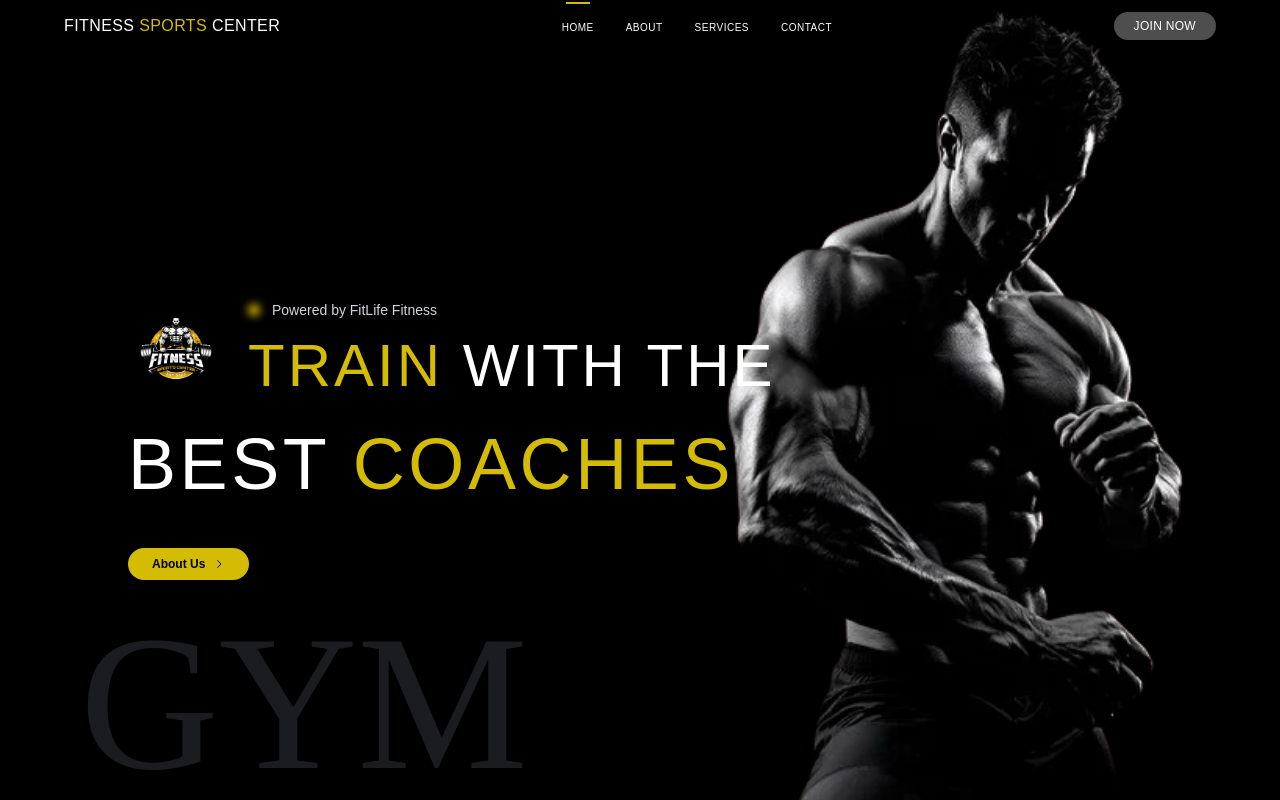
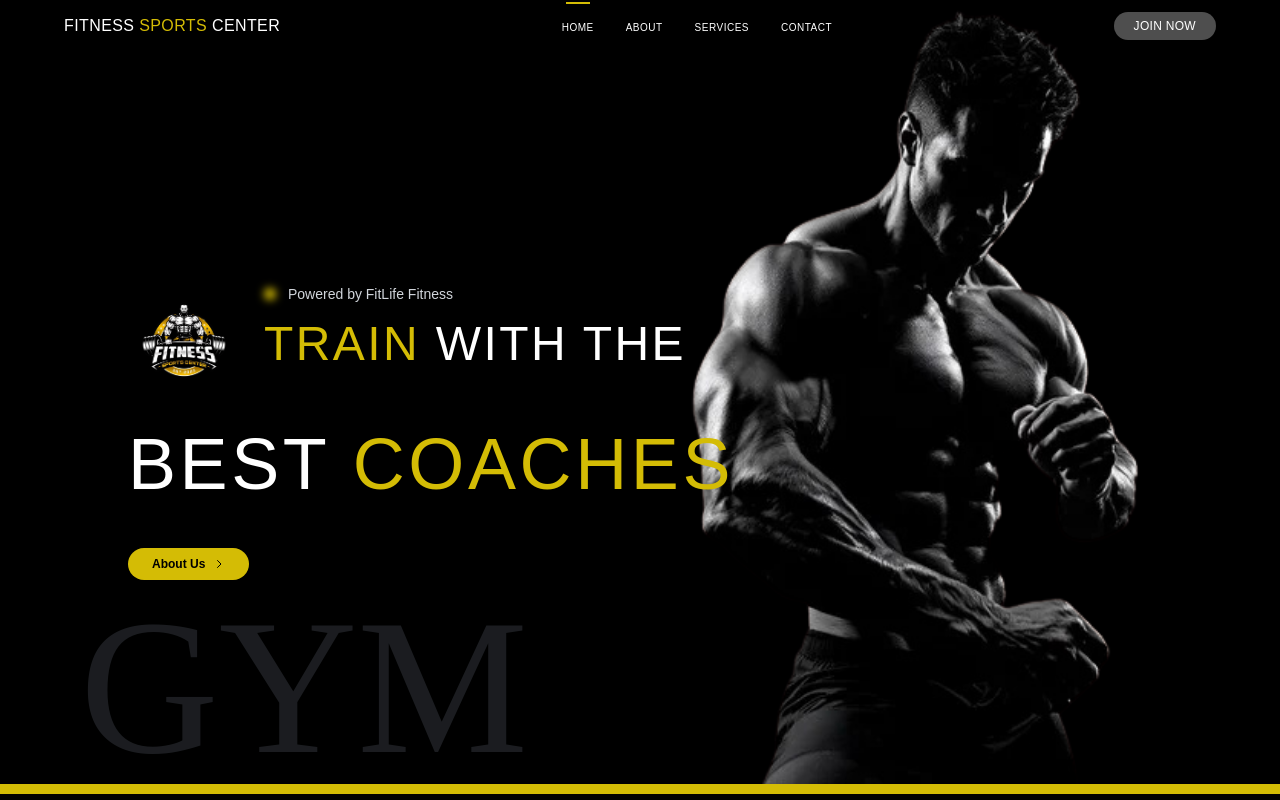
Before and after one commit to ArkhanShimar/Fitness-Sports-Center, a React (Create React App) app: page / in a window 1280 px wide. Built offline with nearby package versions, Linux system fonts and the light colour scheme.

Commit message:
layout fix - hero

```diff
--- a/src/App.js
+++ b/src/App.js
@@ -13,6 +13,9 @@ function App() {
           <Navbar />
         </div>
       </div>
+
+      {/* Yellow Divider */}
+      <div className="w-full h-2.5 bg-primary"></div>
     </div>
   );
 }
--- a/src/components/Hero.js
+++ b/src/components/Hero.js
@@ -4,9 +4,9 @@ import logoImage from '../assets/images/logo.png';
 
 const Hero = () => {
   return (
-    <div className="bg-black text-white relative overflow-hidden" style={{ height: '100vh' }}>
+    <div className="bg-black text-white relative overflow-hidden" style={{ height: '98vh' }}>
       {/* Hero Person Image - Full viewport height, behind everything including navbar */}
-      <div className="absolute top-0 right-0 w-1/2 h-full z-0">
+      <div className="absolute top-0 right-10 w-1/2 h-full z-0">
         <img
           src={heroImage}
           alt="Fitness Person"
@@ -30,7 +30,7 @@ const Hero = () => {
             <img
               src={logoImage}
               alt="Fitness Logo"
-              className="w-20 h-20 lg:w-24 lg:h-24"
+              className="w-20 h-20 lg:w-28 lg:h-28"
             />
 
             <div className="flex flex-col space-y-4">
@@ -42,7 +42,7 @@ const Hero = () => {
                 </span>
               </div>
 
-              <h1 className="font-krona text-4xl lg:text-5xl xl:text-6xl leading-tight tracking-wider">
+              <h1 className="font-krona text-3xl lg:text-4xl xl:text-5xl leading-tight tracking-wider">
                 <span className="text-primary">TRAIN</span> WITH THE
               </h1>
             </div>
```
